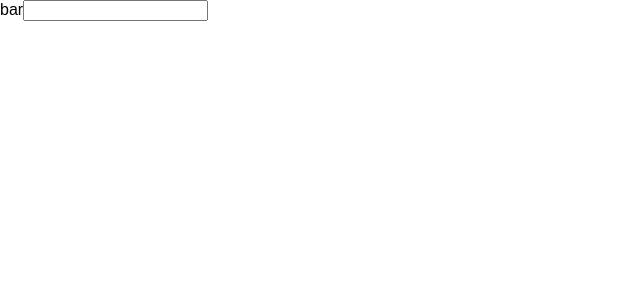
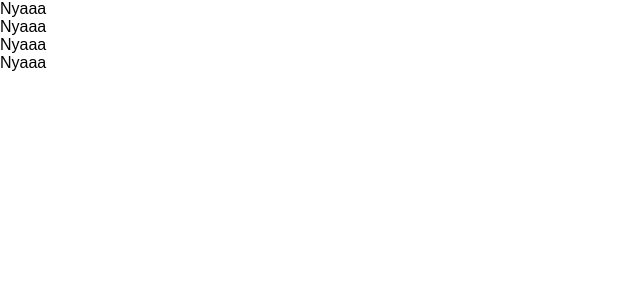
Before and after one commit to hiroakiaoba/react-redux, a React (Create React App) app: page / in a window 1280 px wide. Shown: the top 300 px of the page, without its empty margins (0-640 px from the left). Built offline with nearby package versions, Linux system fonts and the light colour scheme.

Commit message:
create class component and function component

```diff
--- a/src/App.js
+++ b/src/App.js
@@ -1,15 +1,29 @@
-import React, { Component } from 'react';
+import React from 'react';
 
-class App extends Component {
-  render() {
-    return (
-      <React.Fragment>
-        <label htmlFor="bar">bar</label>
-        <input id="bar" type="text" onChange={() => {console.log('I am clicked')}} />
-      </React.Fragment>
-    );
-  }
+// class App extends Component {
+//   render() {
+//     return (
+//       <React.Fragment>
+//         <label htmlFor="bar">bar</label>
+//         <input id="bar" type="text" onChange={() => {console.log('I am clicked')}} />
+//       </React.Fragment>
+//     );
+//   }
+// }
+
+const App = () => {
+  return (
+    <div>
+      <Cat />
+      <Cat />
+      <Cat />
+      <Cat />
+    </div>
+  );
 }
 
+const Cat = () => {
+  return <div>Nyaaa</div>
+}
 
 export default App;
```
